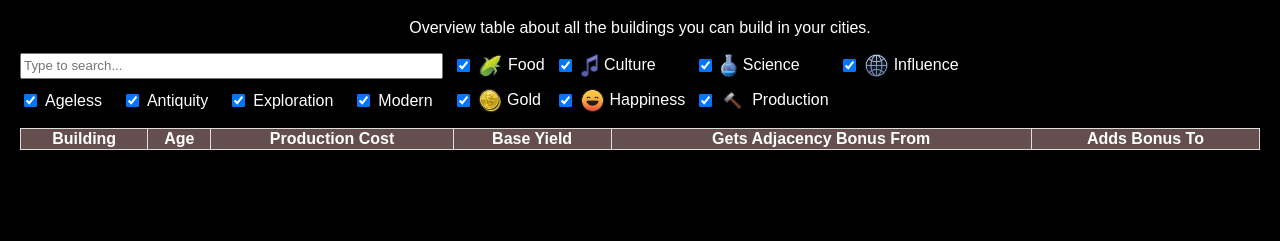
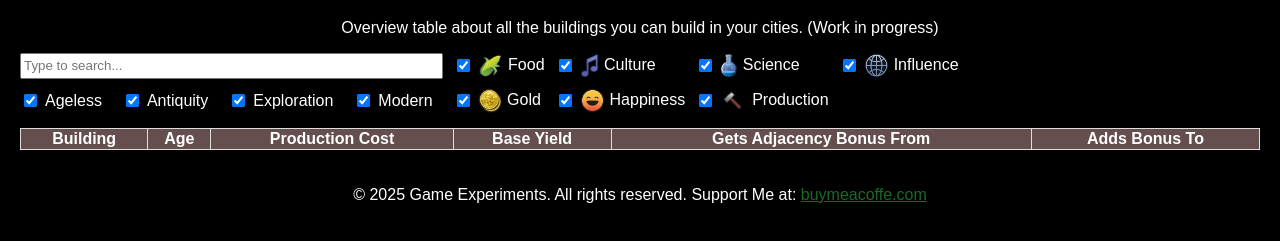
Before and after one commit to DavidWynands/Civ7CheatSheet, a plain HTML site: page index_base.html in a window 1280 px wide. Shown: the part 299-540 px from the top of the page. Drawn offline with Linux system fonts and the light colour scheme.

Commit message:
added footer and buymeacoffee link

```diff
--- a/index_base.html
+++ b/index_base.html
@@ -18,7 +18,7 @@
             <li class="list-item"><span class="tooltip-target">Nations</span></li>
         </ul>
         <h1>Buildings</h1>
-        <p>Overview table about all the buildings you can build in your cities.</p>
+        <p>Overview table about all the buildings you can build in your cities. (Work in progress)</p>
         <!-- Checkbox elements -->
         <div class="horizontal-container">
             <div class="vertical-container">
@@ -68,6 +68,11 @@
             </tbody>
         </table>
     </main>
+    <footer>
+        <p>&copy; 2025 Game Experiments. All rights reserved. Support Me at: <a href="https://buymeacoffee.com/davidwynands">buymeacoffe.com</a></p>
+
+    </footer>
+
     <script src="script.js"></script>
 </body>
 </html>
--- a/styles.css
+++ b/styles.css
@@ -161,3 +161,7 @@ tr:hover {
     font-size: 12px;
     text-align: center;
 }
+
+a {
+    color: rgb(25, 108, 37);
+}
```
Also changed, not shown: index.html (+5 -0 lines).
